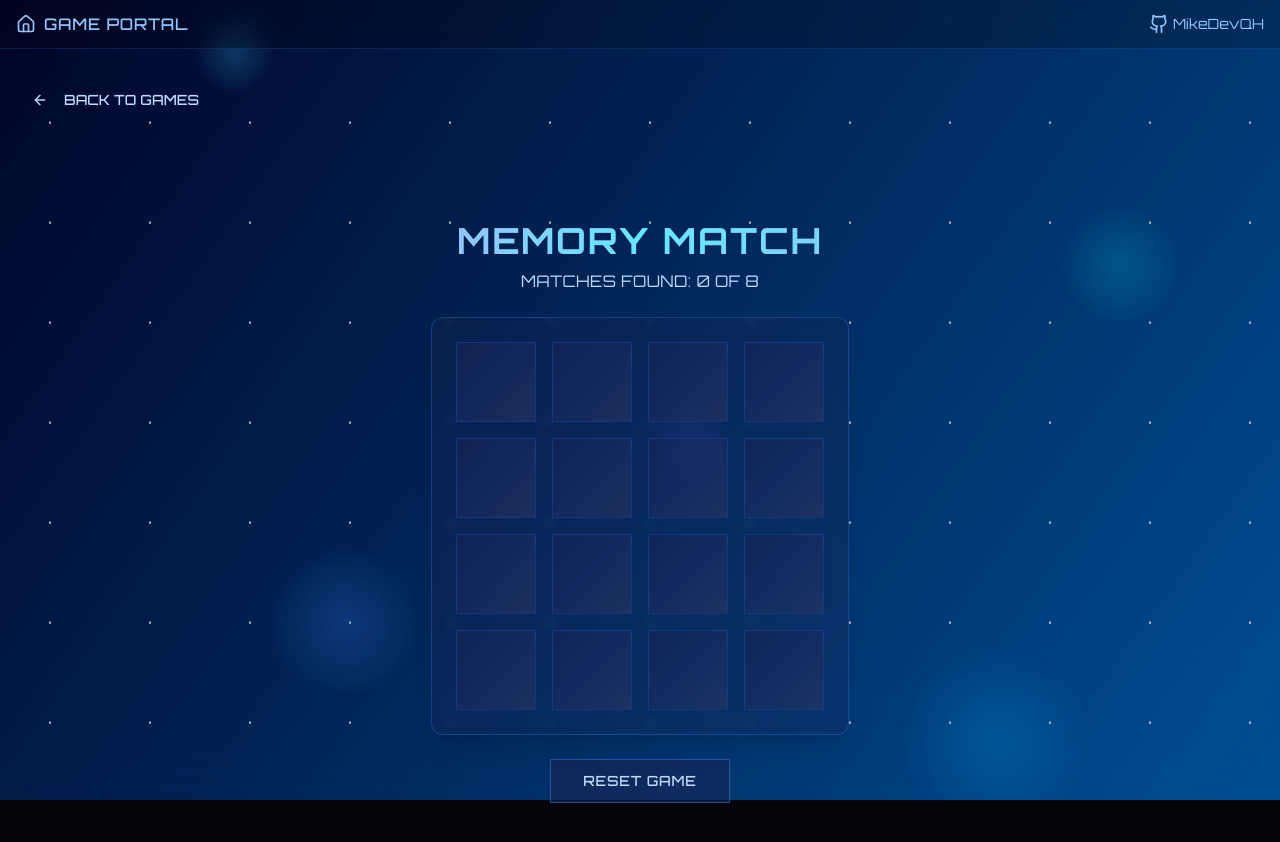
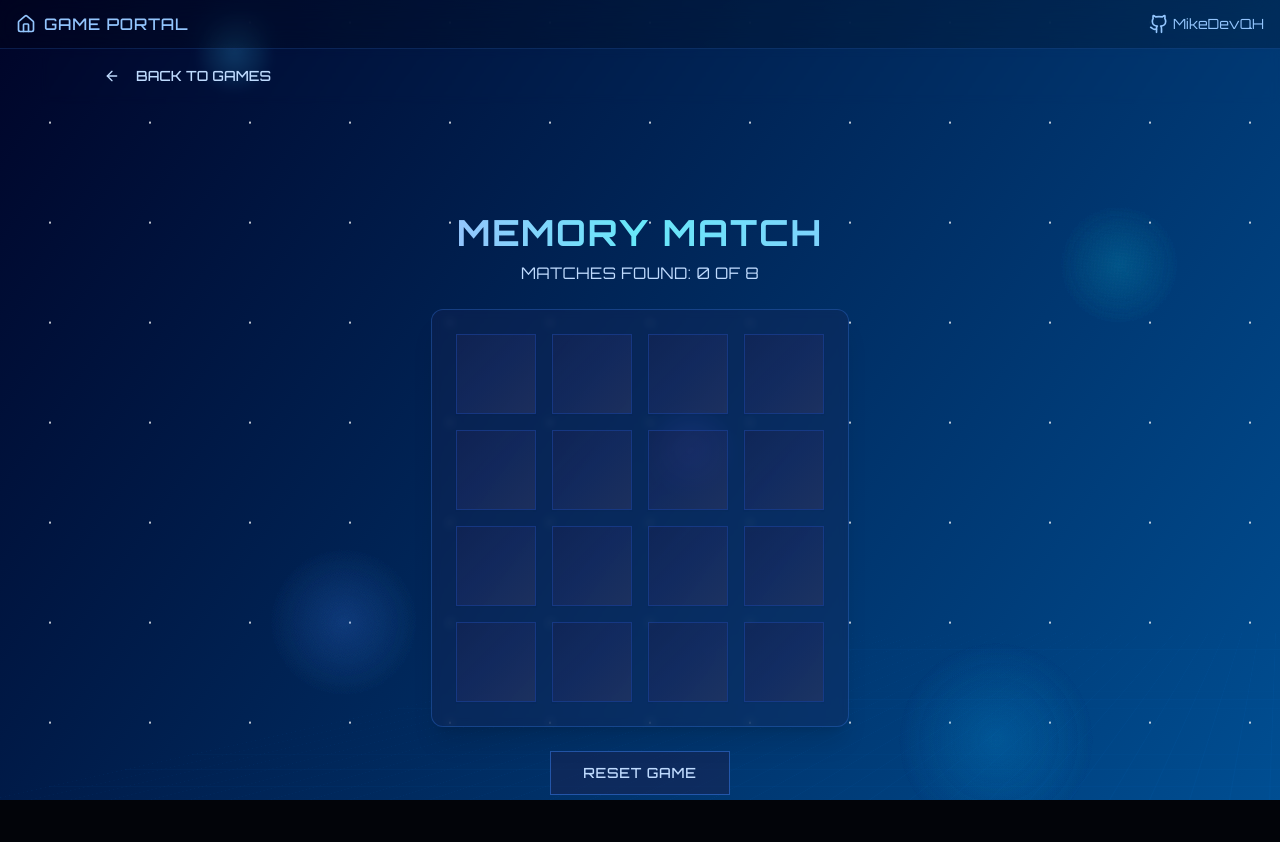
Before and after one commit to MikeDevQH/game-portal, a Next.js app: page /memory-game in a window 1280 px wide. Shown: the top 842 px of the page. Built offline with nearby package versions, Linux system fonts and the light colour scheme.

Commit message:
update button  styles

```diff
--- a/app/memory-game/page.tsx
+++ b/app/memory-game/page.tsx
@@ -5,15 +5,21 @@ import { ArrowLeft } from "lucide-react"
 
 export default function MemoryGamePage() {
   return (
-    <div className="min-h-screen">
-      <div className="container mx-auto px-4 py-8">
+    <div className="h-screen overflow-hidden">
+      <div className="container mx-auto px-4">
+        <div className="fixed top-12 left-10 w-full backdrop-blur-sm z-40 py-2 px-4">
+          <div className="container mx-auto">
             <Link href="/">
-          <Button variant="ghost" className="mb-8 text-blue-200 hover:text-blue-100 hover:bg-blue-900/20">
+              <Button variant="ghost" className="text-blue-200 hover:text-blue-100 hover:bg-blue-900/20">
                 <ArrowLeft className="mr-2 h-4 w-4" />
                 BACK TO GAMES
               </Button>
             </Link>
+          </div>
+        </div>
+        <div className="pt-24">
           <MemoryGame />
+        </div>
       </div>
     </div>
   )
--- a/app/snake/page.tsx
+++ b/app/snake/page.tsx
@@ -8,7 +8,7 @@ export default function SnakePage() {
     <div className="min-h-screen">
       <div className="container mx-auto px-4 py-8">
         <Link href="/">
-          <Button variant="ghost" className="mb-8 text-blue-200 hover:text-blue-100 hover:bg-blue-900/20">
+        <Button variant="ghost" className="text-blue-200 hover:text-blue-100 hover:bg-blue-900/20">
             <ArrowLeft className="mr-2 h-4 w-4" />
             BACK TO GAMES
           </Button>
--- a/app/tetris/page.tsx
+++ b/app/tetris/page.tsx
@@ -8,7 +8,7 @@ export default function TetrisPage() {
     <div className="min-h-screen">
       <div className="container mx-auto px-4 py-8">
         <Link href="/">
-          <Button variant="ghost" className="mb-8 text-sky-200 hover:text-sky-100 hover:bg-sky-900/20">
+        <Button variant="ghost" className="text-blue-200 hover:text-blue-100 hover:bg-blue-900/20">
             <ArrowLeft className="mr-2 h-4 w-4" />
             BACK TO GAMES
           </Button>
--- a/app/tic-tac-toe/page.tsx
+++ b/app/tic-tac-toe/page.tsx
@@ -8,7 +8,7 @@ export default function TicTacToePage() {
     <div className="min-h-screen">
       <div className="container mx-auto px-4 py-8">
         <Link href="/">
-          <Button variant="ghost" className="mb-8 text-cyan-200 hover:text-cyan-100 hover:bg-cyan-900/20">
+        <Button variant="ghost" className="text-blue-200 hover:text-blue-100 hover:bg-blue-900/20">
             <ArrowLeft className="mr-2 h-4 w-4" />
             BACK TO GAMES
           </Button>
```
Lines whose indentation alone changed are shown as unchanged.
